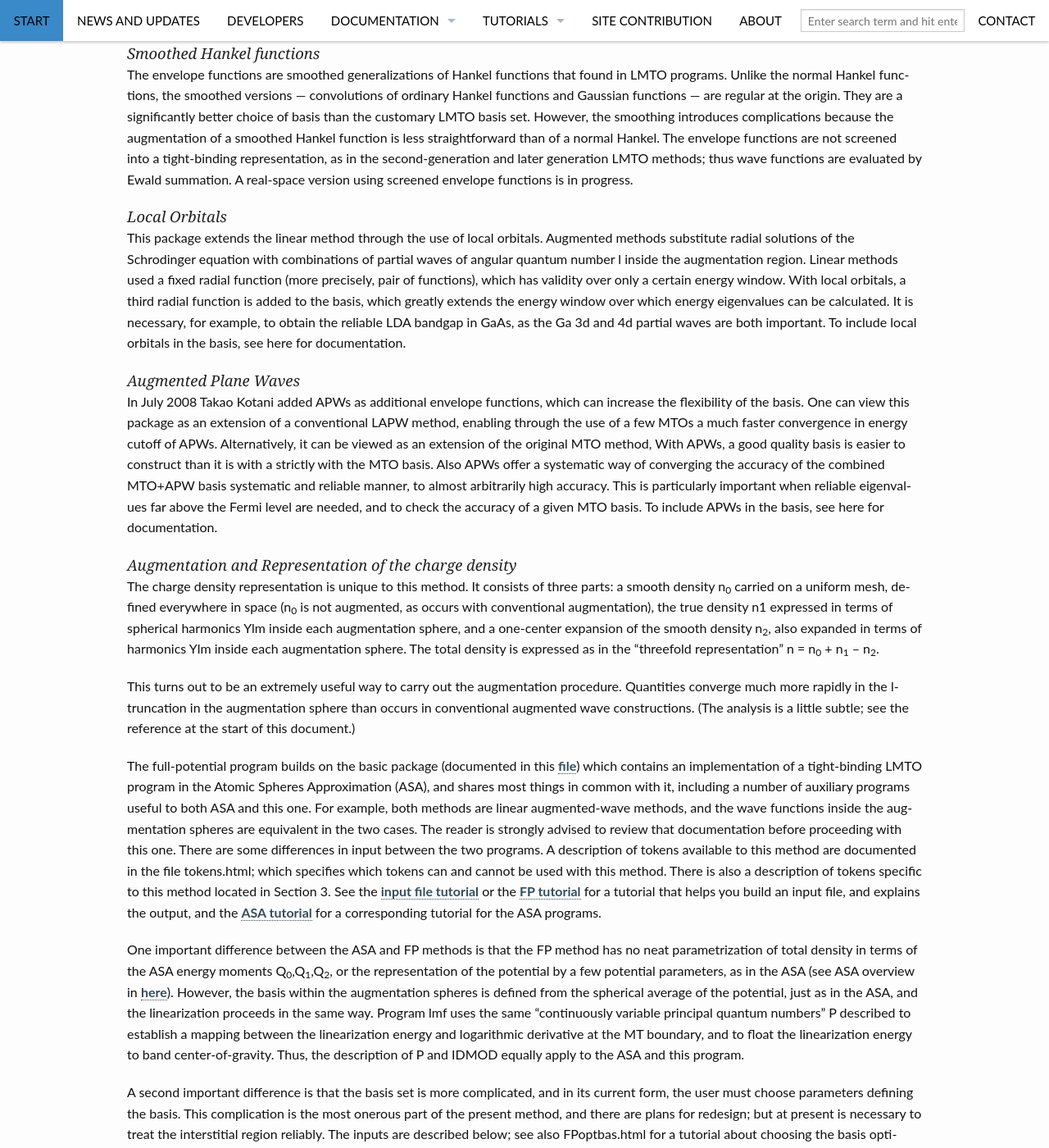
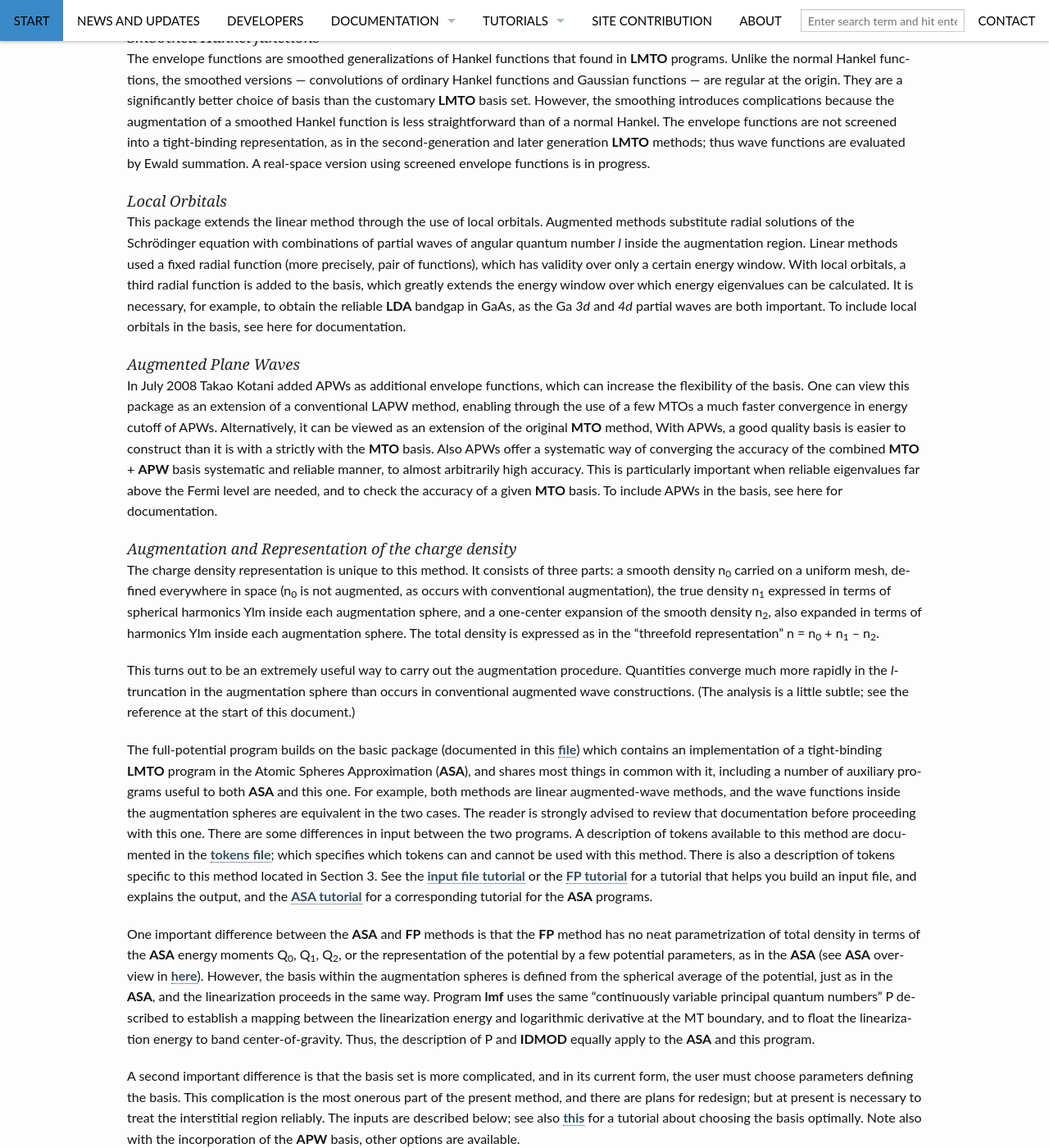
Before and after one commit to smckech/lordcephei.github.io, a Jekyll site: the page built from pages/fplmtoverview.md, in a window 1280 px wide and 1400 px high, scrolled down 588 px. Shown: the whole window at 82% size. Built offline with Jekyll 4.4.1, drawn with Linux system fonts in a browser that asks for light colours; some of the changed lines change nothing that is shown; some of the changed text lies outside the part shown.

Commit message:
adding fp capabilities and formatting stuffs

```diff
--- a/_data/navigation.yml
+++ b/_data/navigation.yml
@@ -18,6 +18,9 @@
     url: "/install/"
   - title: "FP Overview"
     url: "/fplmtoverview/"
+  - title: "FP Capabilities"
+    url: "/fpcapabilities/"
+
 
 - title: "Tutorials"
   url: ""
--- a/pages/fpcapabilities.md
+++ b/pages/fpcapabilities.md
@@ -0,0 +1,109 @@
+---
+layout: page-fullwidth
+title: "Full Potential LMTO Capabilities"
+subheadline: ""
+show_meta: false
+teaser: ""
+permalink: "/fpcapabilities/"
+header: no
+---
+
+lmf in an implementation of the local-density approximation, and generates density-of states, and total energy as a part of the self-consistency cycle.
+
+Other extensions are:
+
+#####*Energy bands*
+
+You can run lmf in band mode to generate energy bands along lines or planes for, generating, e.g. Fermi surfaces. *k*-point specifications and invocation is described in [here](//). Particularly useful are the color weights.
+
+#####*Partial DOS and Mulliken analysis*
+
+lmf can generate partial dos within augmentation spheres, and construct a Mulliken analysis. DOS can be resolved by site, by site and l, or by site and lm. These options are invoked through in command-line switches. For illustrations, invoke
+
+    fp/test/test.fp co 2 fp/test/test.fp fe 2
+
+#####*Charge density*
+
+lmf can generate the charge density (smooth or not, with or without cores), and the contribution to the density from a selected window of states. See *--wden*{: style="color: green"} and *--window*{: style="color: green"} in command-line switches
+
+#####*Core-level spectroscopy*
+
+lmf can generate EELS spectra, which involve matrix elements between core and valence electrons. The EELS option is invoked with a command-line switches For illustrations, invoke
+
+    fp/test/test.fp fe 2 fp/test/test.fp crn 2
+
+#####*LDA+U*
+
+The LDA+U functional was built into lmf in v6.15 and later, by Walter Lambrecht. LDA+U needs in addition to the LDA parameters U and J for selected orbitals, which are empirical. The LDA+U constructs an additional potential for a particular l subblock (m=-l..l) from the U supplied by the user, and the density-matrix, which is generated by lmf.
+
+Two modifications must be added to the input, which are described here.
+
+In a strictly LDA calculation, complete information is carried by the density, contained in the restart file, rst.ext. In the LDA+U case, complete information is carried by density and on-site density matrices, which are contained in file dmats.ext.
+
+An example that illustrates LDA+U method is ErAs, which you can run by
+
+    fp/test/test.fp eras
+
+ErAs is an interesting case because LDA puts all 4 minority f electrons in a single extremely narrow band at the Fermi level. In LDA + U the minority *f* is spit into a 4- and 3-manifold; see *PRB 67, 035104 (2003)*.
+
+#####*GW*
+
+lmf is designed to work in coordination with a GW package by T. Kotani (the GW package comes comes separately). lmf acts both as a driver for the GW package and also can be used in a self-consistent GW cycle. An extra driver lmfgw is compiled as part of this extensions. Use of this driver is described in the GW driver documentation. You need the extension package *GW.version.tar.gz*{: style="color: blue"}. Also you will need the GW package itself. For illustrations of the driver invoke
+
+    gw/test/test.gw si gw/test/test.gw gas
+
+#####*Spin-Orbit coupling*
+
+lmf solves the scalar Dirac hamiltonian. The dominant difference between the full Dirac hamiltonian and the scalar one is the spin orbit coupling, which can be added as a term λL·S to the scalar Dirac Hamiltonian.
+
+Starting with v6.15, lmf can add λL·S to the scalar Dirac hamiltonian (courtesy of A. Chantis). It is possible to include the full L · S or just the L<sub>z</sub> · S<sub>z</sub> part. Beginning with v7.9,  L<sub>z</sub> · S<sub>z</sub> + (L · S − L<sub>z</sub> · S<sub>z</sub>) can be added where the last term is treated in an approximate manner. The approximation turns out to be rather good. See here for some description and analysis of all three approximations. L · S in all three forms can be combined with the self-energy read by a QSGW calculation. In the L<sub>z</sub> · S<sub>z</sub> and approximate L · S forms the effect of S<sub>O</sub> coupling can be passed through to the GW code, to include its effect on the self-energy.
+
+Use HAM_S<sub>O</sub> to turn on S<sub>O</sub> coupling.
+
+For illustrations of all three kinds of approaches, try
+
+    fp/test/test.fp felz fp/test/test.fp gasls
+
+#####*Local orbitals*
+
+In v6.12 and later, local orbitals may be added to the basis set. These orbitals are important when energy bands over a very wide energy window are required, when high accuracy is needed for shallow (semi)core states, or for energies far above the Fermi energy. Examples of the former occur in oxides: bond lengths are small and cations with shallow p orbitals extend somewhat beyond the augmentation radius.
+
+Local orbitals are presented in one of two flavors. The first, conventional type of local orbital is constructed by solving the radial Schrödinger at a different linearization energy than the usual valence states, and then subtracting off a particular linear of the valence wave function phi and energy derivative phi-dot such that the local orbital’s value and slope vanish at the augmentation radius. Thus
+
++ A local orbital is strictly confined to the augmentation sphere, and has no envelope function at all.
++ When taken in linear combination with the valence augmentation functions, it can solve the Schrödinger equation exactly for linearization the energy chosen (that is, for the spherical potential that defines the wave functions).
++ It turns the *linear* method into a *quadratic* one. Of course, it would be possible, and more accurate, to construct a LMTO orbital of a different principal quantum number complete with envelope function; however, there is a corresponding loss in efficiency because the additional matrix elements of the envelope function must be evaluated.
++ for states with energies in the vicinity of the local orbital energy, the envelope functions of the regular valence states combine with the local orbital to make the interstitial part of the wave function.
+Example that illustrate local orbitals of this type are
+
+    fp/test/test.fp gas fp/test/test.fp cu
+
+The Ga 3*d* semi-core the high-lying As 5*s* state are included as local orbitals. In the Cu case, the high-lying Cu 4*d* is included, which is important in GW calculations.
+
+The second, extended, kind of local orbital can only be used for semi-core states. Instead of artificially subtracting off some linear of the phi and phi-dot to make the orbital vanish at the augmentation radius, a smooth Hankel tail is attached to the orbital. The smoothing of tail is constructed to match as well as possible the kinetic energy of the semi-core state. This type of orbital has the advantage that the valence envelope function need not "carry" the tail of the semi-core state. Its drawback is that more things can “go wrong,” namely it may fail to do a good job of fitting the kinetic energy.
+
+an example that illustrates the second kind of local orbital is
+
+    fp/test/test.fp srtio3
+
+The Sr 4p and Ti 3p semi-core states are included as local orbitals. In the first part of the test, they are included as local orbitals of the first type; then the last step is recalculated using local orbitals of the second type.
+
+#####*Floating Orbitals*
+
+In v6.15 and later, floating orbitals may be added to the basis set. These orbitals can be important when very accurate calculations are needed in open systems, e.g. when reliable energy bands are needed for a wide energy window. These orbitals differ from the usual smooth Hankels in that they are not centered at an atom. They are augmented just as the other orbitals, but there is no augmentation radius and thus no “head” sphere.
+
+The following illustrate the inclusion of floating orbitals in the basis:
+
+    fp/test/test.fp te fp/test/test.fp gaslc
+
+#####*Augmented Plane Waves*
+
+Starting with v6.17, Augmented Plane Waves can also be included in the basis. They play the same role as floating orbitals do, but APWs are superior because they are simpler to use (there are no parameters and they do not need to be located at any particular site), and the control over convergence is more systematic.
+
+The following illustrate the inclusion of APWs in the basis:
+
+    fp/test/test.fp te fp/test/test.fp srtio3 fp/test/test.fp felz 4
+
+#####*Parallel Implementation*
+
+Two separate parallel versions of lmf have been made (courtesy of A. T. Paxton). One parallelizes over *k*-points, and is the most efficient for scaling; the other parallelizes many points at a lower level.
--- a/pages/fplmtoverview.md
+++ b/pages/fplmtoverview.md
@@ -11,13 +11,13 @@
 ###*The Full-Potential Linear Muffin-Tin Orbitals (FP-LMTO)*
 _______________________________________________________________
 
-The lmf program is an all-electron implementation of the local-density approximation, with a basis consisting of generalized linear muffin tin orbitals, of LAPWs, or some combination of the two.
+The **lmf** program is an all-electron implementation of the local-density approximation, with a basis consisting of generalized linear muffin tin orbitals, of **LAPWs**, or some combination of the two.
 
-1. Overview of the full-potential method
+#####*Overview of the full-potential method*
 
-The full-potential program lmf was originally adapted from a program nfp written by M. Methfessel and M. van Schilfgaarde. The method is described in some detail in the following reference :
+The full-potential program **lmf** was originally adapted from a program **nfp** written by M. Methfessel and M. van Schilfgaarde. The method is described in some detail in the following reference :
 
-M. Methfessel, Mark van Schilfgaarde, and R. A. Casali, “A full-potential LMTO method based on smooth Hankel functions,” in Electronic Structure and Physical Properties of Solids: The Uses of the LMTO Method, Lecture Notes in Physics 535. H. Dreysse, ed. (Springer-Verlag, Berlin) 2000.
+M. Methfessel, Mark van Schilfgaarde, and R. A. Casali, “A full-potential **LMTO** method based on smooth Hankel functions,” in Electronic Structure and Physical Properties of Solids: The Uses of the **LMTO** Method, *Lecture Notes in Physics 535. H. Dreysse, ed. (Springer-Verlag, Berlin) 2000*.
 
 There is also a manual written for the original 1997 code. The present code is a descendant of it with many new features and with a different input system. But the underlying mathematical formalism, the novel augmentation method in particular, is basically the same.
 
@@ -25,30 +25,30 @@
 
 #####*Smoothed Hankel functions*
 
-The envelope functions are smoothed generalizations of Hankel functions that found in LMTO programs. Unlike the normal Hankel functions, the smoothed versions — convolutions of ordinary Hankel functions and Gaussian functions — are regular at the origin. They are a significantly better choice of basis than the customary LMTO basis set. However, the smoothing introduces complications because the augmentation of a smoothed Hankel function is less straightforward than of a normal Hankel. The envelope functions are not screened into a tight-binding representation, as in the second-generation and later generation LMTO methods; thus wave functions are evaluated by Ewald summation. A real-space version using screened envelope functions is in progress.
+The envelope functions are smoothed generalizations of Hankel functions that found in **LMTO** programs. Unlike the normal Hankel functions, the smoothed versions — convolutions of ordinary Hankel functions and Gaussian functions — are regular at the origin. They are a significantly better choice of basis than the customary **LMTO** basis set. However, the smoothing introduces complications because the augmentation of a smoothed Hankel function is less straightforward than of a normal Hankel. The envelope functions are not screened into a tight-binding representation, as in the second-generation and later generation **LMTO** methods; thus wave functions are evaluated by Ewald summation. A real-space version using screened envelope functions is in progress.
 
 #####*Local Orbitals*
 
-This package extends the linear method through the use of local orbitals. Augmented methods substitute radial solutions of the Schrodinger equation with combinations of partial waves of angular quantum number l inside the augmentation region. Linear methods used a fixed radial function (more precisely, pair of functions), which has validity over only a certain energy window. With local orbitals, a third radial function is added to the basis, which greatly extends the energy window over which energy eigenvalues can be calculated. It is necessary, for example, to obtain the reliable LDA bandgap in GaAs, as the Ga 3d and 4d partial waves are both important. To include local orbitals in the basis, see here for documentation.
+This package extends the linear method through the use of local orbitals. Augmented methods substitute radial solutions of the Schrödinger equation with combinations of partial waves of angular quantum number *l* inside the augmentation region. Linear methods used a fixed radial function (more precisely, pair of functions), which has validity over only a certain energy window. With local orbitals, a third radial function is added to the basis, which greatly extends the energy window over which energy eigenvalues can be calculated. It is necessary, for example, to obtain the reliable **LDA** bandgap in GaAs, as the Ga *3d* and *4d* partial waves are both important. To include local orbitals in the basis, see here for documentation.
 
 #####*Augmented Plane Waves*
 
-In July 2008 Takao Kotani added APWs as additional envelope functions, which can increase the flexibility of the basis. One can view this package as an extension of a conventional LAPW method, enabling through the use of a few MTOs a much faster convergence in energy cutoff of APWs. Alternatively, it can be viewed as an extension of the original MTO method, With APWs, a good quality basis is easier to construct than it is with a strictly with the MTO basis. Also APWs offer a systematic way of converging the accuracy of the combined MTO+APW basis systematic and reliable manner, to almost arbitrarily high accuracy. This is particularly important when reliable eigenvalues far above the Fermi level are needed, and to check the accuracy of a given MTO basis. To include APWs in the basis, see here for documentation.
+In July 2008 Takao Kotani added APWs as additional envelope functions, which can increase the flexibility of the basis. One can view this package as an extension of a conventional LAPW method, enabling through the use of a few MTOs a much faster convergence in energy cutoff of APWs. Alternatively, it can be viewed as an extension of the original **MTO** method, With APWs, a good quality basis is easier to construct than it is with a strictly with the **MTO** basis. Also APWs offer a systematic way of converging the accuracy of the combined **MTO** + **APW** basis systematic and reliable manner, to almost arbitrarily high accuracy. This is particularly important when reliable eigenvalues far above the Fermi level are needed, and to check the accuracy of a given **MTO** basis. To include APWs in the basis, see here for documentation.
 
 #####*Augmentation and Representation of the charge density*
 
-The charge density representation is unique to this method. It consists of three parts: a smooth density n<sub>0</sub> carried on a uniform mesh, defined everywhere in space (n<sub>0</sub> is not augmented, as occurs with conventional augmentation), the true density n1 expressed in terms of spherical harmonics Ylm inside each augmentation sphere, and a one-center expansion of the smooth density n<sub>2</sub>, also expanded in terms of harmonics Ylm inside each augmentation sphere. The total density is expressed as in the “threefold representation” n = n<sub>0</sub> + n<sub>1</sub> – n<sub>2</sub>.
+The charge density representation is unique to this method. It consists of three parts: a smooth density n<sub>0</sub> carried on a uniform mesh, defined everywhere in space (n<sub>0</sub> is not augmented, as occurs with conventional augmentation), the true density n<sub>1</sub> expressed in terms of spherical harmonics Ylm inside each augmentation sphere, and a one-center expansion of the smooth density n<sub>2</sub>, also expanded in terms of harmonics Ylm inside each augmentation sphere. The total density is expressed as in the “threefold representation” n = n<sub>0</sub> + n<sub>1</sub> – n<sub>2</sub>.
 
-This turns out to be an extremely useful way to carry out the augmentation procedure. Quantities converge much more rapidly in the l-truncation in the augmentation sphere than occurs in conventional augmented wave constructions. (The analysis is a little subtle; see the reference at the start of this document.)
+This turns out to be an extremely useful way to carry out the augmentation procedure. Quantities converge much more rapidly in the *l*-truncation in the augmentation sphere than occurs in conventional augmented wave constructions. (The analysis is a little subtle; see the reference at the start of this document.)
 
-The full-potential program builds on the basic package (documented in this [file](/lmtut/)) which contains an implementation of a tight-binding LMTO program in the Atomic Spheres Approximation (ASA), and shares most things in common with it, including a number of auxiliary programs useful to both ASA and this one. For example, both methods are linear augmented-wave methods, and the wave functions inside the augmentation spheres are equivalent in the two cases. The reader is strongly advised to review that documentation before proceeding with this one. There are some differences in input between the two programs. A description of tokens available to this method are documented in the file tokens.html; which specifies which tokens can and cannot be used with this method. There is also a description of tokens specific to this method located in Section 3. See the [input file tutorial](/inputguide/) or the [FP tutorial](/fpnew/) for a tutorial that helps you build an input file, and explains the output, and the [ASA tutorial](/asadoc/) for a corresponding tutorial for the ASA programs.
+The full-potential program builds on the basic package (documented in this [file](/lmtut/)) which contains an implementation of a tight-binding **LMTO** program in the Atomic Spheres Approximation (**ASA**), and shares most things in common with it, including a number of auxiliary programs useful to both **ASA** and this one. For example, both methods are linear augmented-wave methods, and the wave functions inside the augmentation spheres are equivalent in the two cases. The reader is strongly advised to review that documentation before proceeding with this one. There are some differences in input between the two programs. A description of tokens available to this method are documented in the [tokens file](//); which specifies which tokens can and cannot be used with this method. There is also a description of tokens specific to this method located in Section 3. See the [input file tutorial](/inputguide/) or the [FP tutorial](/fpnew/) for a tutorial that helps you build an input file, and explains the output, and the [ASA tutorial](/asadoc/) for a corresponding tutorial for the **ASA** programs.
 
-One important difference between the ASA and FP methods is that the FP method has no neat parametrization of total density in terms of the ASA energy moments Q<sub>0</sub>,Q<sub>1</sub>,Q<sub>2</sub>, or the representation of the potential by a few potential parameters, as in the ASA (see ASA overview in [here](/asadoc/)). However, the basis within the augmentation spheres is defined from the spherical average of the potential, just as in the ASA, and the linearization proceeds in the same way. Program lmf uses the same “continuously variable principal quantum numbers” P described to establish a mapping between the linearization energy and logarithmic derivative at the MT boundary, and to float the linearization energy to band center-of-gravity. Thus, the description of P and IDMOD equally apply to the ASA and this program.
+One important difference between the **ASA** and **FP** methods is that the **FP** method has no neat parametrization of total density in terms of the **ASA** energy moments Q<sub>0</sub>, Q<sub>1</sub>, Q<sub>2</sub>, or the representation of the potential by a few potential parameters, as in the **ASA** (see **ASA** overview in [here](/asadoc/)). However, the basis within the augmentation spheres is defined from the spherical average of the potential, just as in the **ASA**, and the linearization proceeds in the same way. Program **lmf** uses the same “continuously variable principal quantum numbers” P described to establish a mapping between the linearization energy and logarithmic derivative at the MT boundary, and to float the linearization energy to band center-of-gravity. Thus, the description of P and **IDMOD** equally apply to the **ASA** and this program.
 
-A second important difference is that the basis set is more complicated, and in its current form, the user must choose parameters defining the basis. This complication is the most onerous part of the present method, and there are plans for redesign; but at present is necessary to treat the interstitial region reliably. The inputs are described below; see also FPoptbas.html for a tutorial about choosing the basis optimally. Note also with the incorporation of the APW basis, other options are available.
+A second important difference is that the basis set is more complicated, and in its current form, the user must choose parameters defining the basis. This complication is the most onerous part of the present method, and there are plans for redesign; but at present is necessary to treat the interstitial region reliably. The inputs are described below; see also [this](/fpoptbas/) for a tutorial about choosing the basis optimally. Note also with the incorporation of the **APW** basis, other options are available.
 
 #####*The FP package adds two executable programs to the basic one:*
 
-+ Program lmf is the program used for self-consistent full-potential calculations. It requires a starting density, which it obtains either from a binary restart file *rst.ext*{: style="color: blue"} (typically generated by a prior invocation of lmf) or an (almost) equivalent version *rsta.ext*{: style="color: blue"} in ASCII format, from a superposition of free-atom densities (*file atm.ext*{: style="color: blue"}), which is created as follows
++ Program lmf is the program used for self-consistent full-potential calculations. It requires a starting density, which it obtains either from a binary restart file *rst.ext*{: style="color: blue"} (typically generated by a prior invocation of **lmf**) or an (almost) equivalent version *rsta.ext*{: style="color: blue"} in **ASCII** format, from a superposition of free-atom densities (*file atm.ext*{: style="color: blue"}), which is created as follows
 
-+ Program lmfa makes each species self-consistent for the free atom and writes the local density, plus a fit to the tail beyond the MT radius (fit as a linear combination of smooth Hankel functions) to file "atm". Also appended to file "atm" is a fit to the free-atom wave functions for r>rmt. In version 6.9n, this is where the envelope wave functions are specified, and as the functions are an excellent choice for a free atom, they are not tailored to the solid, and you are encouraged to tinker with the basis (described in the next Section) before proceeding to carry out full calculations.
++ Program **lmfa** makes each species self-consistent for the free atom and writes the local density, plus a fit to the tail beyond the MT radius (fit as a linear combination of smooth Hankel functions) to file "atm". Also appended to file "atm" is a fit to the free-atom wave functions for r>rmt. In version 6.9n, this is where the envelope wave functions are specified, and as the functions are an excellent choice for a free atom, they are not tailored to the solid, and you are encouraged to tinker with the basis (described in the next Section) before proceeding to carry out full calculations.
```
